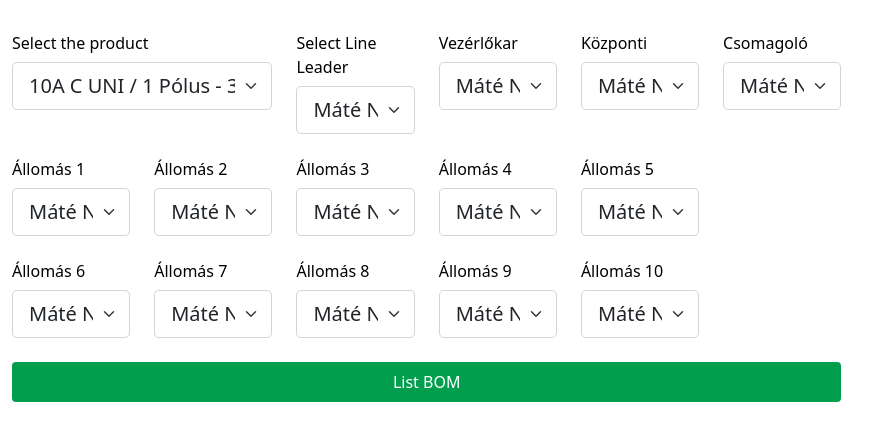
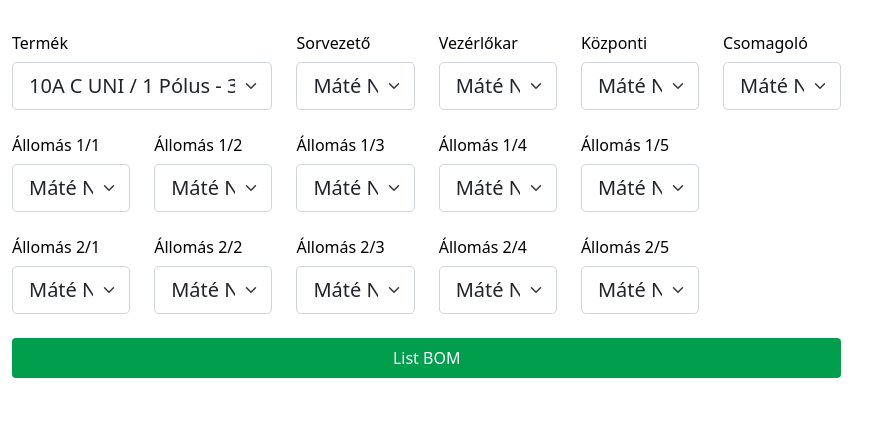
Before and after one commit to Wold0110/BOM-Checker, a PHP site: page / in a window 1280 px wide. Shown: the part 125-566 px from the top of the page, without its empty margins (0-892 px from the left). Run offline with PHP 8.4, Linux system fonts and the light colour scheme; data comes from the database, SQL or seed files in the repository; data that the repository does not hold is empty.

Commit message:
translation

```diff
--- a/web/bom/index.php
+++ b/web/bom/index.php
@@ -69,7 +69,7 @@
                     <div class="row">
                         <div class="col-4">
                             <!-- product list -->
-                            <label class="col-form-label" for="prod">Select the product</label>
+                            <label class="col-form-label" for="prod">Termék</label>
                             <select name="prod" id="prod" class="form-select form-select-lg mb-3">
 
                                 <?php
@@ -84,7 +84,7 @@
                         </div>
                         <div class="col-2">
                             <!-- line leaders -->
-                            <label class="col-form-label" for="operator">Select Line Leader</label>
+                            <label class="col-form-label" for="operator">Sorvezető</label>
                             <select name="operator" id="operator" class="form-select form-select-lg mb-3">
                                 <?php
                                 require_once("./ajax/sql.php");
@@ -106,14 +106,14 @@
                     <div class="row">
                         <?php
                             $ids = array("op-1","op-2","op-3","op-4","op-5");
-                            $texts = array("Állomás 1","Állomás 2","Állomás 3","Állomás 4","Állomás 5");
+                            $texts = array("Állomás 1/1","Állomás 1/2","Állomás 1/3","Állomás 1/4","Állomás 1/5");
                             operatorRow($ids,$texts,2);
                         ?>
                     </div>
                     <div class="row">
                         <?php
                             $ids = array("op-6","op-7","op-8","op-9","op-10");
-                            $texts = array("Állomás 6","Állomás 7","Állomás 8","Állomás 9","Állomás 10");
+                            $texts = array("Állomás 2/1","Állomás 2/2","Állomás 2/3","Állomás 2/4","Állomás 2/5");
                             operatorRow($ids,$texts,2);
                         ?>
                     </div>
```
